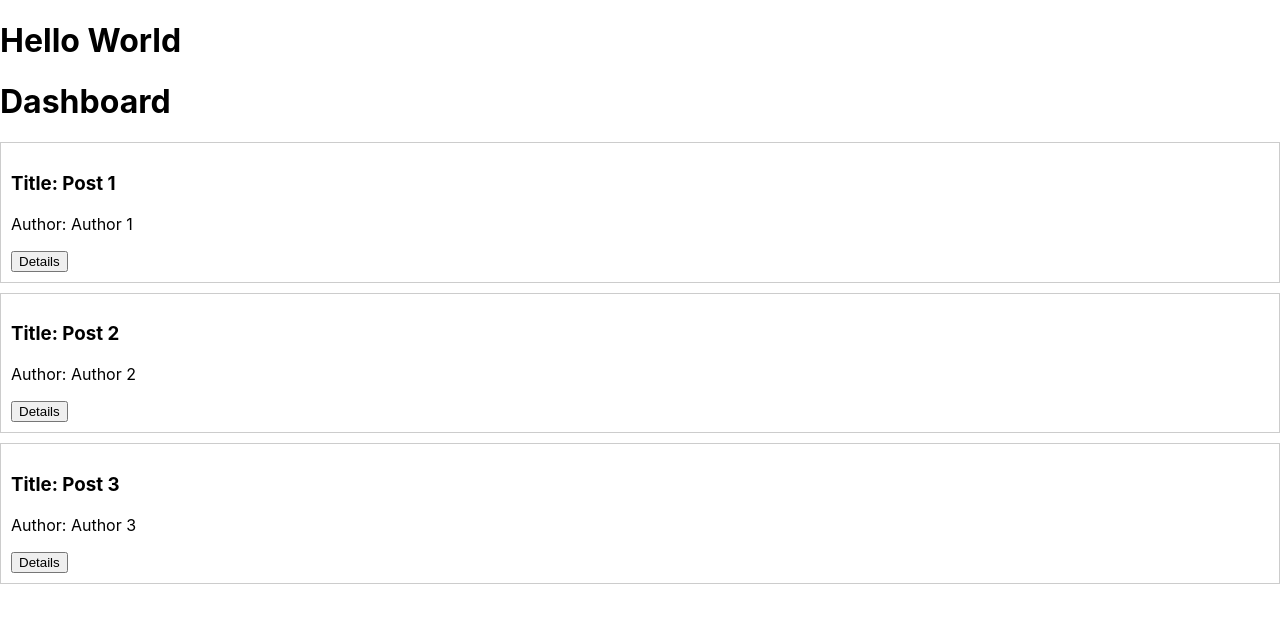
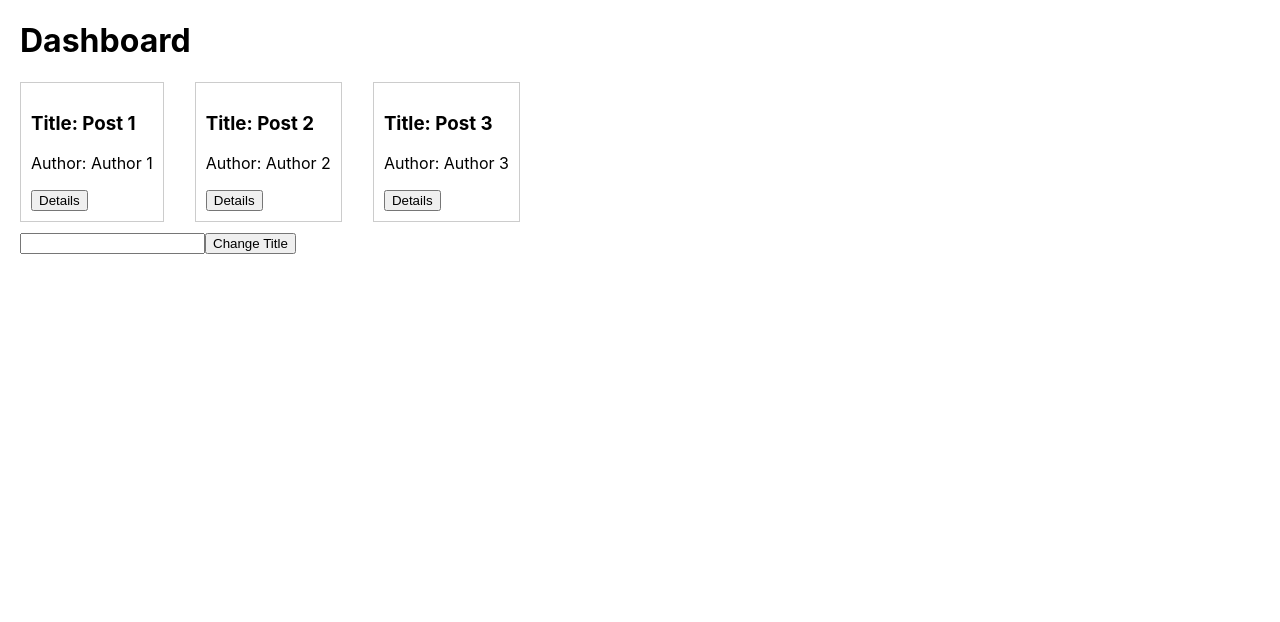
Before and after one commit to EUnurbayar/WAA_React_Labs, a React (Create React App) app in the folder my-app/: page / in a window 1280 px wide. Shown: the top 622 px of the page. Built offline with nearby package versions, Linux system fonts and the light colour scheme.

Commit message:
lab7 done

```diff
--- a/my-app/src/App.js
+++ b/my-app/src/App.js
@@ -1,11 +1,9 @@
 import Dashboard from "./components/Dashboard";
-
 
 function App() {
   return (
     <div className="App">
-    <h1>Hello World</h1>
-    <Dashboard />
+      <Dashboard />
     </div>
   );
 }
--- /dev/null
+++ b/my-app/src/components/Dashboard.css
@@ -0,0 +1,4 @@
+.dashboard-container {
+    margin-left: 20px;
+    width: 500px;
+}
--- a/my-app/src/components/Dashboard.js
+++ b/my-app/src/components/Dashboard.js
@@ -1,17 +1,19 @@
-import React, { useState } from 'react';
-import Posts from './Posts';
-import PostDetails from './PostDetails';
+import React, { useState } from "react";
+import Posts from "./Posts";
 
+import PostDetails from "./PostDetails";
+import "./Dashboard.css";
 
 const Dashboard = () => {
   const initialPosts = [
-    { id: 1, title: 'Post 1', author: 'Author 1' },
-    { id: 2, title: 'Post 2', author: 'Author 2' },
-    { id: 3, title: 'Post 3', author: 'Author 3' },
+    { id: 1, title: "Post 1", author: "Author 1" },
+    { id: 2, title: "Post 2", author: "Author 2" },
+    { id: 3, title: "Post 3", author: "Author 3" },
   ];
 
   const [posts, setPosts] = useState(initialPosts);
   const [selectedPost, setSelectedPost] = useState(null);
+  const [inputValue, setInputValue] = useState("");
 
   const handleUpdateTitle = (postId, newTitle) => {
     const updatedPosts = posts.map((post) =>
@@ -20,34 +22,38 @@ const Dashboard = () => {
     setPosts(updatedPosts);
   };
 
-  const handleDeletePost = (postId) => {
-    const updatedPosts = posts.filter((post) => post.id !== postId);
-    setPosts(updatedPosts);
-    setSelectedPost(null);
-  };
-
   const handlePostClick = (postId) => {
     const post = posts.find((post) => post.id === postId);
     setSelectedPost(post);
   };
 
-  const handleBackToPosts = () => {
-    setSelectedPost(null);
+  const handleInputChange = (event) => {
+    setInputValue(event.target.value);
+  };
+
+  const handleButtonClick = () => {
+    handleUpdateTitle(posts[0].id, inputValue);
+    if(selectedPost) {
+      if(selectedPost.id === posts[0].id) {
+        const post = posts.find((post) => post.id === posts[0].id);
+        post.title = inputValue
+        setSelectedPost(post)
+      }
+    }
+    setInputValue("");
   };
 
   return (
     <div className="dashboard-container">
       <h1>Dashboard</h1>
-      {selectedPost ? (
-        <PostDetails
-          post={selectedPost}
-          handleUpdateTitle={handleUpdateTitle}
-          handleDeletePost={handleDeletePost}
-          handleBackToPosts={handleBackToPosts}
-        />
-      ) : (
-        <Posts posts={posts} handlePostClick={handlePostClick} />
-      )}
+      <div className="post-container">
+        <Posts key={posts.id} posts={posts} handlePostClick={handlePostClick} />
+      </div>
+      <div>
+        <input value={inputValue} onChange={handleInputChange} />
+        <button onClick={handleButtonClick}>Change Title</button>
+      </div>
+      <div>{selectedPost ? <PostDetails post={selectedPost} /> : null}</div>
     </div>
   );
 };
--- a/my-app/src/components/Post.css
+++ b/my-app/src/components/Post.css
@@ -8,3 +8,9 @@
 .post:hover {
   background-color: #f5f5f5;
 }
+
+
+.posts {
+  display: flex;
+  justify-content: space-between;
+}
--- a/my-app/src/components/PostDetails.css
+++ b/my-app/src/components/PostDetails.css
@@ -2,6 +2,7 @@
   border: 1px solid #ccc;
   padding: 20px;
   margin-bottom: 20px;
+  width: 100%;
 }
 
 .post-details h2 {
--- a/my-app/src/components/PostDetails.js
+++ b/my-app/src/components/PostDetails.js
@@ -1,26 +1,17 @@
-import React, { useState } from 'react';
-import './PostDetails.css';
+import React, { useState } from "react";
+import "./PostDetails.css";
 
-const PostDetails = ({ post, handleUpdateTitle, handleDeletePost, handleBackToPosts }) => {
-  const [newTitle, setNewTitle] = useState(post.title);
-
-  const handleTitleChange = (event) => {
-    setNewTitle(event.target.value);
-  };
-
-  const handleUpdateTitleClick = () => {
-    handleUpdateTitle(post.id, newTitle);
-  };
-
+const PostDetails = ({ post }) => {
   return (
     <div className="post-details">
       <h2>Post Details</h2>
       <p>ID: {post.id}</p>
-      <p>Title: <input type="text" value={newTitle} onChange={handleTitleChange} /></p>
+      <p>
+        {post.title}
+      </p>
       <p>Author: {post.author}</p>
-      <button onClick={handleUpdateTitleClick}>Update Title</button>
-      <button onClick={() => handleDeletePost(post.id)}>Delete</button>
-      <button onClick={handleBackToPosts}>Back to Posts</button>
+      <button>Edit</button>
+      <button>Delete</button>
     </div>
   );
 };
--- a/my-app/src/components/Posts.js
+++ b/my-app/src/components/Posts.js
@@ -1,12 +1,18 @@
 import React from 'react';
-import Post from './Post';
+import './Post.css';
+import Post from "./Post";
 
-const Posts = ({ posts, handlePostClick }) => {
+const Posts = ({posts, handlePostClick}) => {
+
   return (
-    <div>
-      {posts.map((post) => (
-        <Post key={post.id} post={post} handlePostClick={handlePostClick} />
-      ))}
+    <div className="posts" >
+        {posts.map(
+          (
+            post
+          ) => (
+            <Post key={post.id} post={post} handlePostClick={handlePostClick} />
+          )
+        )}
     </div>
   );
 };
```
Also changed, not shown: 1 other file (tests, documents, lock files or other folders). Lines whose indentation alone changed are shown as unchanged.
